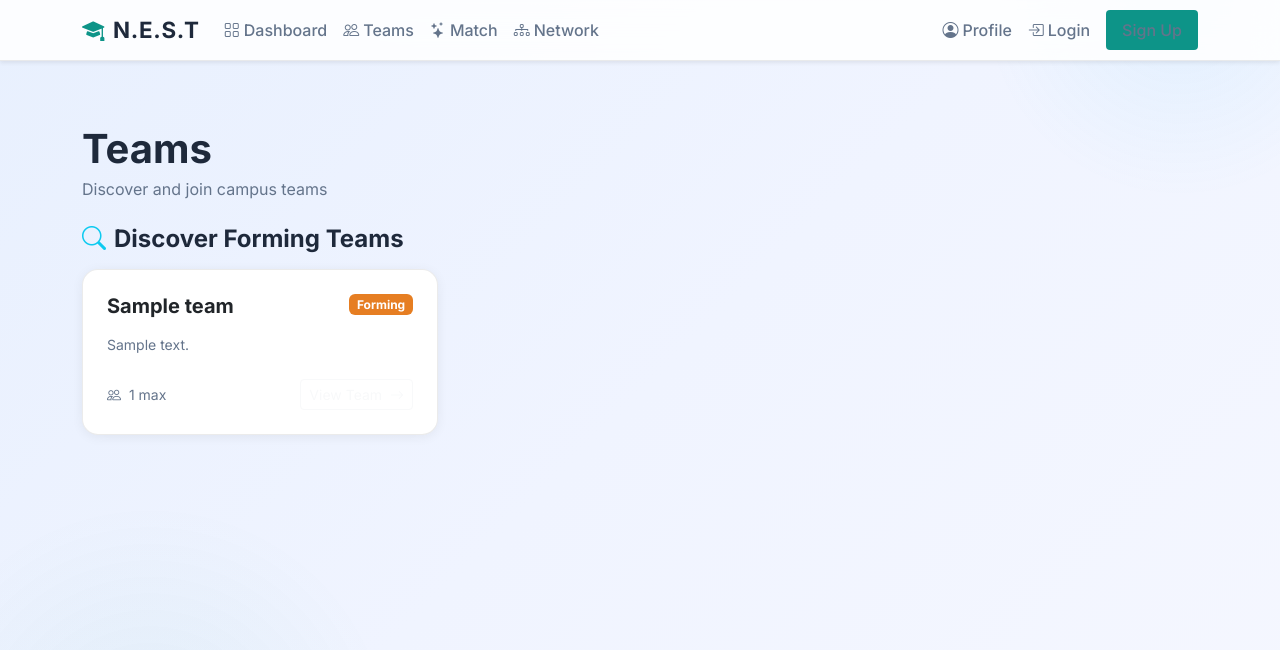
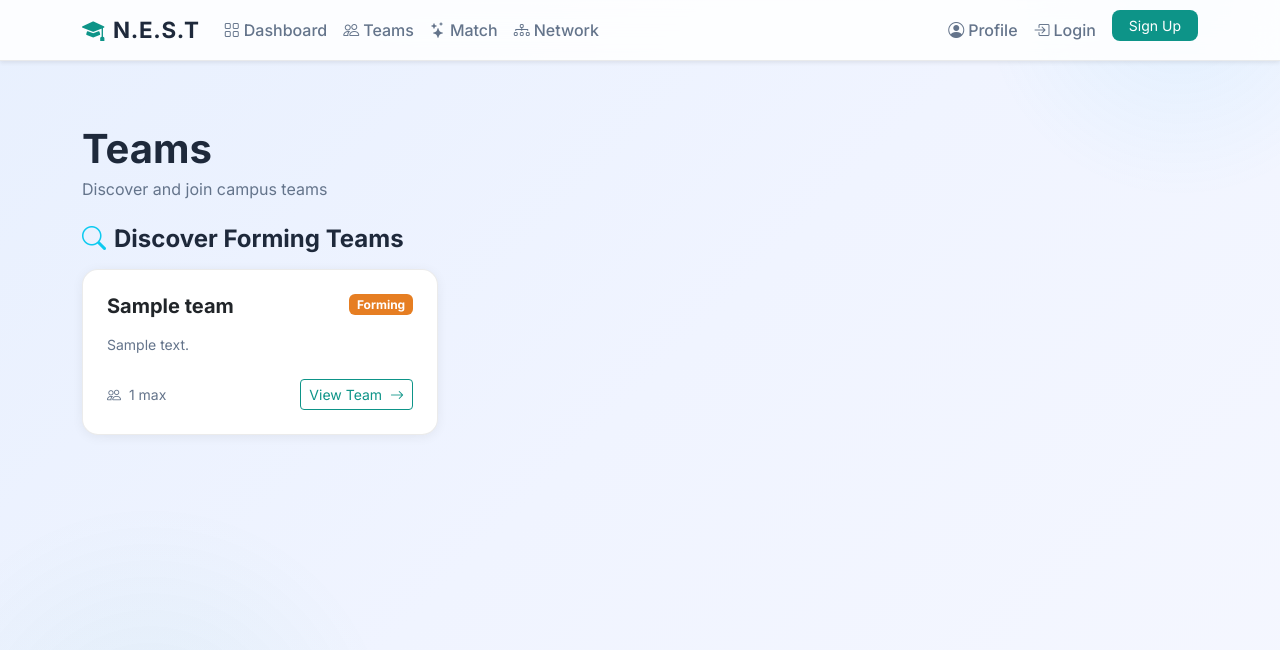
Before and after one commit to 24f3003330/N.E.S.T, a Python web app: template app/templates/teams_list.html in a window 1280 px wide. Shown: the top 650 px of the page. Run offline with Jinja, Linux system fonts and the light colour scheme; the template is opened without the code that fills it: most values are stand-ins (such as "Sample title", 1, 10 or a date in 2020).

Commit message:
Fix all invisible buttons: Sign Up navbar, View Team, Create Repo — no more btn-outline-light

```diff
--- a/app/templates/base.html
+++ b/app/templates/base.html
@@ -103,8 +103,8 @@
                         </a>
                     </li>
                     <li class="nav-item">
-                        <a class="nav-link btn btn-sm text-white ms-2 px-3" href="/auth/register"
-                            style="background-color: var(--sc-primary);">
+                        <a class="btn btn-sm ms-2 px-3" href="/auth/register"
+                            style="background-color: var(--sc-primary); color: #fff !important; border-radius: 8px;">
                             Sign Up
                         </a>
                     </li>
--- a/app/templates/team_detail.html
+++ b/app/templates/team_detail.html
@@ -259,7 +259,7 @@
 
                     <!-- Create Repo Button -->
                     <form action="/teams/{{ team.id }}/create-repo" method="POST">
-                        <button type="submit" class="btn btn-outline-light w-100" {% if not ns.all_set %}disabled{%
+                        <button type="submit" class="btn btn-outline-primary w-100" {% if not ns.all_set %}disabled{%
                             endif %}>
                             <i class="bi bi-plus-circle me-2"></i>Create Repository
                         </button>
--- a/app/templates/teams_list.html
+++ b/app/templates/teams_list.html
@@ -73,7 +73,7 @@
                     <div class="small text-secondary">
                         <i class="bi bi-people me-1"></i> {{ team.max_size or '∞' }} max
                     </div>
-                    <a href="/teams/{{ team.id }}" class="btn btn-sm btn-outline-light">
+                    <a href="/teams/{{ team.id }}" class="btn btn-sm btn-outline-primary">
                         View Team <i class="bi bi-arrow-right ms-1"></i>
                     </a>
                 </div>
```
